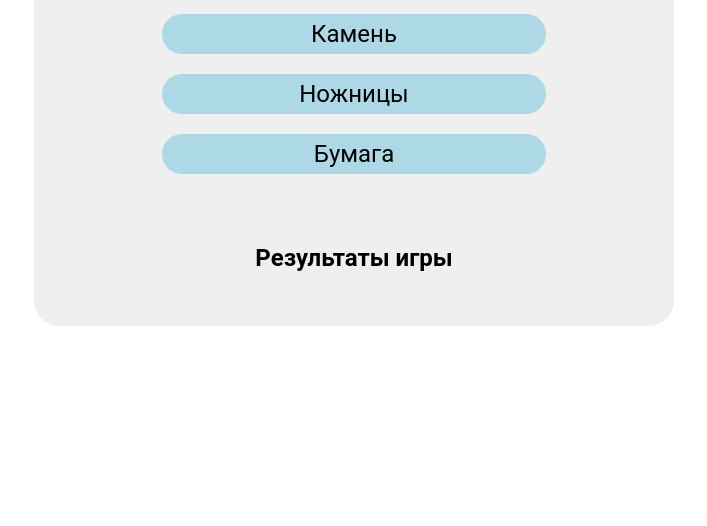
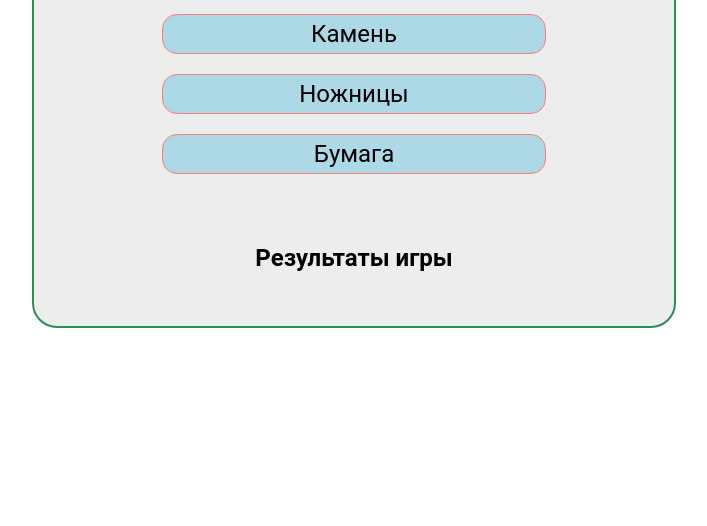
Before and after one commit to kuvagen/Rock-Paper-Scissors, a plain HTML site: page index.html in a window 1280 px wide. Shown: the part 274-800 px from the top of the page, without its empty margins (286-993 px from the left). Drawn offline with Linux system fonts and the light colour scheme.

Commit message:
Подправил css границы кнопки и краницы контейнера

```diff
--- a/css/style.css
+++ b/css/style.css
@@ -16,9 +16,10 @@ body {
     border-radius: 25px;
     height: 50vh;
     width: 50vw;
-    background-color: #efefef;
+    background-color: #ededed;
     align-items: flex-start;
     flex-direction: column;
+    border: 2px solid seagreen;
 
 
 }
@@ -47,8 +48,8 @@ button {
     height: 40px;
     font-size: 1.5rem;
     width: 60%;          /* Ширина кнопок от всего серого блока */
-    border-radius: 20px;
+    border-radius: 15px;
     background-color: lightblue;
-    border: none;
+    border: 1px solid salmon;
     cursor: pointer;
 }
```
